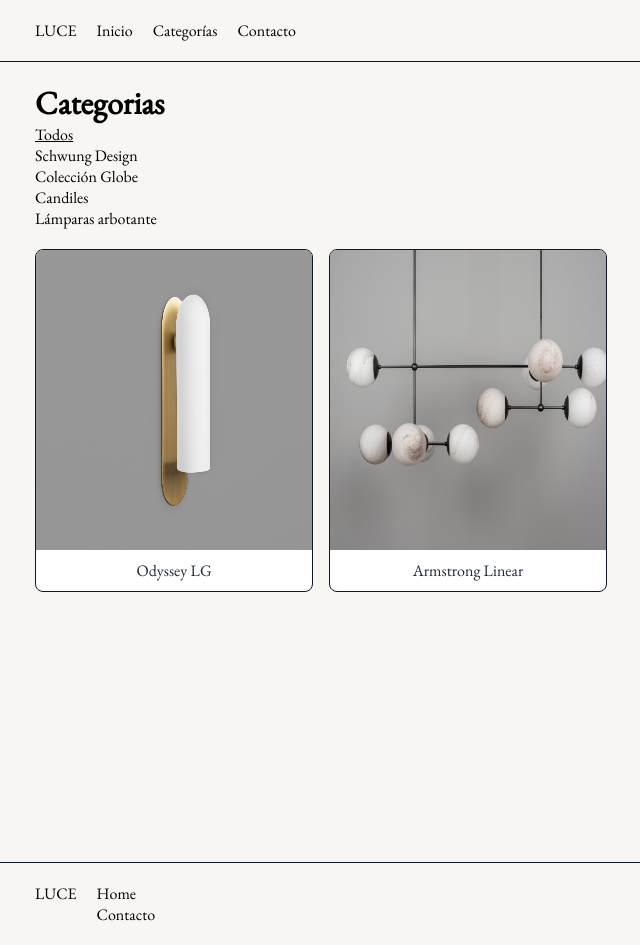
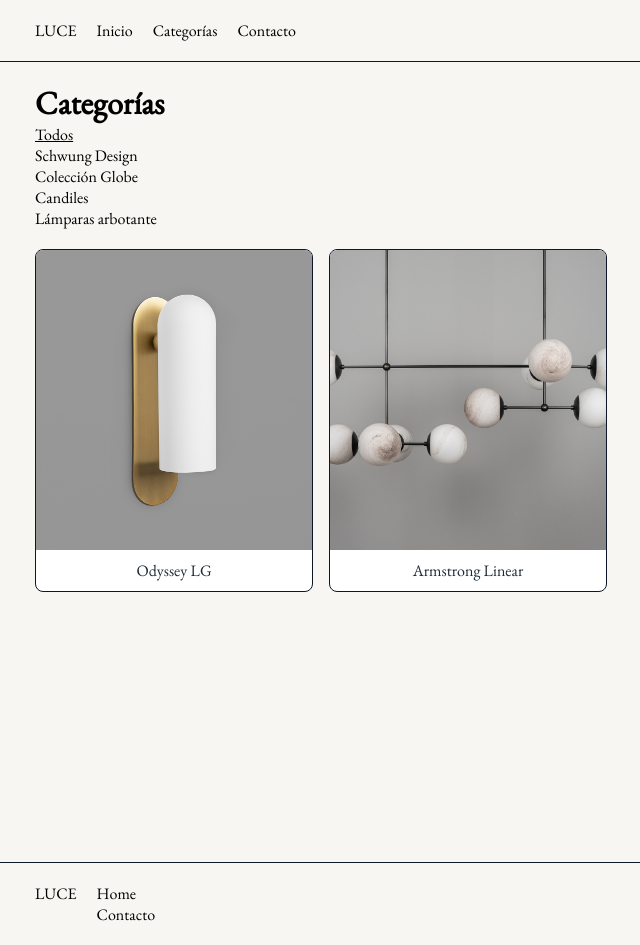
Before and after one commit to MorisLuis/luce, a Next.js app: page /categories in a window 1280 px wide. Shown: the whole page, without its empty margins (25-665 px from the left). Built offline with nearby package versions, Linux system fonts and the light colour scheme.

Commit message:
S / image categorias animation

```diff
--- a/app/categories/page.tsx
+++ b/app/categories/page.tsx
@@ -5,9 +5,24 @@ import Image from "next/image";
 import styles from "../../styles/page.module.scss";
 import Link from "next/link";
 import { products } from "@/data/products";
-import { Suspense } from "react"; // Importar Suspense
+import { Suspense, useState } from "react"; // Importar Suspense
 
-const categories = [
+interface Category {
+  id: number;
+  value: string;
+}
+
+interface Product {
+  id: number;
+  name: string;
+  categories: string[];
+  images: {
+    src: string;
+    alt: string;
+  }[];
+}
+
+const categories: Category[] = [
   { id: 1, value: "Todos" },
   { id: 2, value: "Schwung Design" },
   { id: 3, value: "Colección Globe" },
@@ -19,15 +34,37 @@ function ProductList() {
   const searchParams = useSearchParams();
   const category = searchParams.get("category") || "Todos"; // Obtener el parámetro de la URL
 
-  const ProductRender = products.filter((product) =>
+  const ProductRender = products.filter((product: Product) =>
     category === "Todos" ? true : product.categories.includes(category)
   );
 
+  // Estado para manejar el fade y el índice de la imagen actual
+  const [fadeStates, setFadeStates] = useState<Record<number, boolean>>({}); // Objeto para manejar los estados de fade
+  const [currentImageIndex, setCurrentImageIndex] = useState<Record<number, number>>(
+    () => {
+      // Inicializa el índice de imagen para cada producto en 0
+      const initialIndex: Record<number, number> = {};
+      ProductRender.forEach((product) => {
+        initialIndex[product.id] = 0; // Establece el índice inicial como 0 para cada producto
+      });
+      return initialIndex;
+    }
+  );
+  const handleMouseEnter = (id: number) => {
+    setCurrentImageIndex((prev) => ({ ...prev, [id]: 1 })); // Cambiar índice de la imagen al pasar el mouse
+    setFadeStates((prev) => ({ ...prev, [id]: true })); // Activar el fade
+  };
+
+  const handleMouseLeave = (id: number) => {
+    setCurrentImageIndex((prev) => ({ ...prev, [id]: 0 })); // Cambiar índice de la imagen al salir el mouse
+    setFadeStates((prev) => ({ ...prev, [id]: false })); // Desactivar el fade
+  };
+
   return (
     <div className={styles.Categories}>
-      <h1>Categorias</h1>
+      <h1>Categorías</h1>
 
-      <nav  className={styles.CategoriesNavigation}>
+      <nav className={styles.CategoriesNavigation}>
         <ul>
           {categories.map((item) => (
             <li
@@ -43,18 +80,21 @@ function ProductList() {
       </nav>
 
       <div className={styles.gridContainer}>
-        {ProductRender.map((product) => (
+        {ProductRender.map((product: Product) => (
           <div key={product.id} className={styles.productCard}>
             <Link href={`/product/${product.id}`} className={styles.productLink}>
-              <div className={styles.imageWrapper}>
-                <Image
-                  src={`/images/${product.mainImage}`} // Usar mainImage
-                  alt={product.name}
-                  width={300}
-                  height={300}
-                  objectFit="cover"
-                />
-              </div>
+                <div
+                  className={`${styles.imageWrapper} ${fadeStates[product.id] ? styles.fade : ''}`}
+                  onMouseEnter={() => handleMouseEnter(product.id)}
+                  onMouseLeave={() => handleMouseLeave(product.id)}
+                >
+                  <Image
+                    src={`/images/${product.images[currentImageIndex[product.id]]?.src}`}
+                    alt={product.images[currentImageIndex[product.id]]?.alt}
+                    layout="fill"
+                    objectFit="cover"
+                  />
+                </div>
               <div className={styles.productName}>{product.name}</div>
             </Link>
           </div>
--- a/styles/page.module.scss
+++ b/styles/page.module.scss
@@ -2,6 +2,7 @@
 
 .Categories {
   padding: 20px 60px;
+  width: 100%;
 
   .CategoriesNavigation{
     margin-bottom: 20px;
```
Also changed, not shown: app/product/[id]/ProductDetails.tsx (+4 -16 lines).
